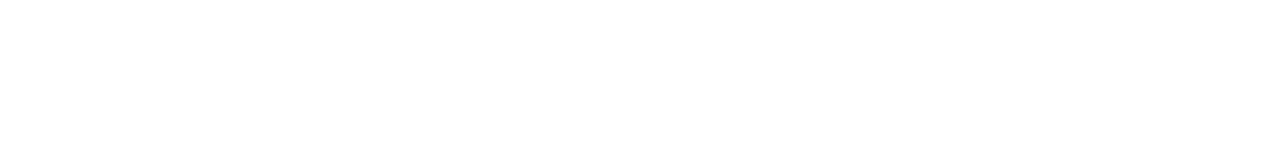
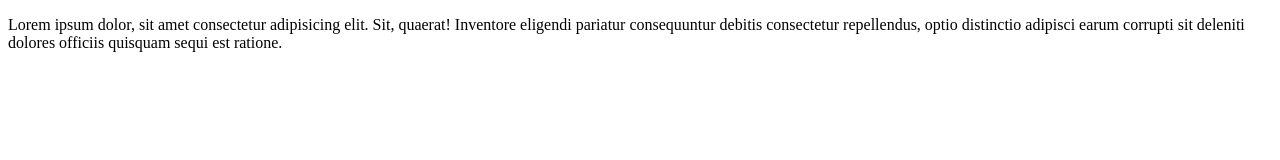
Before and after one commit to alex-chystiakov/apiko-js-react, a plain HTML site: page index.html in a window 1280 px wide. Drawn offline with Linux system fonts and the light colour scheme.

Commit message:
Add HTML markup for index.html

```diff
--- a/index.html
+++ b/index.html
@@ -5,11 +5,13 @@
     <meta charset="UTF-8">
     <meta http-equiv="X-UA-Compatible" content="IE=edge">
     <meta name="viewport" content="width=device-width, initial-scale=1.0">
-    <title>Document</title>
+    <title>Hello world</title>
 </head>
 
 <body>
-
+    <p>Lorem ipsum dolor, sit amet consectetur adipisicing elit. Sit, quaerat! Inventore eligendi pariatur consequuntur
+        debitis consectetur repellendus, optio distinctio adipisci earum corrupti sit deleniti dolores officiis quisquam
+        sequi est ratione.</p>
 </body>
 
 </html>
```
